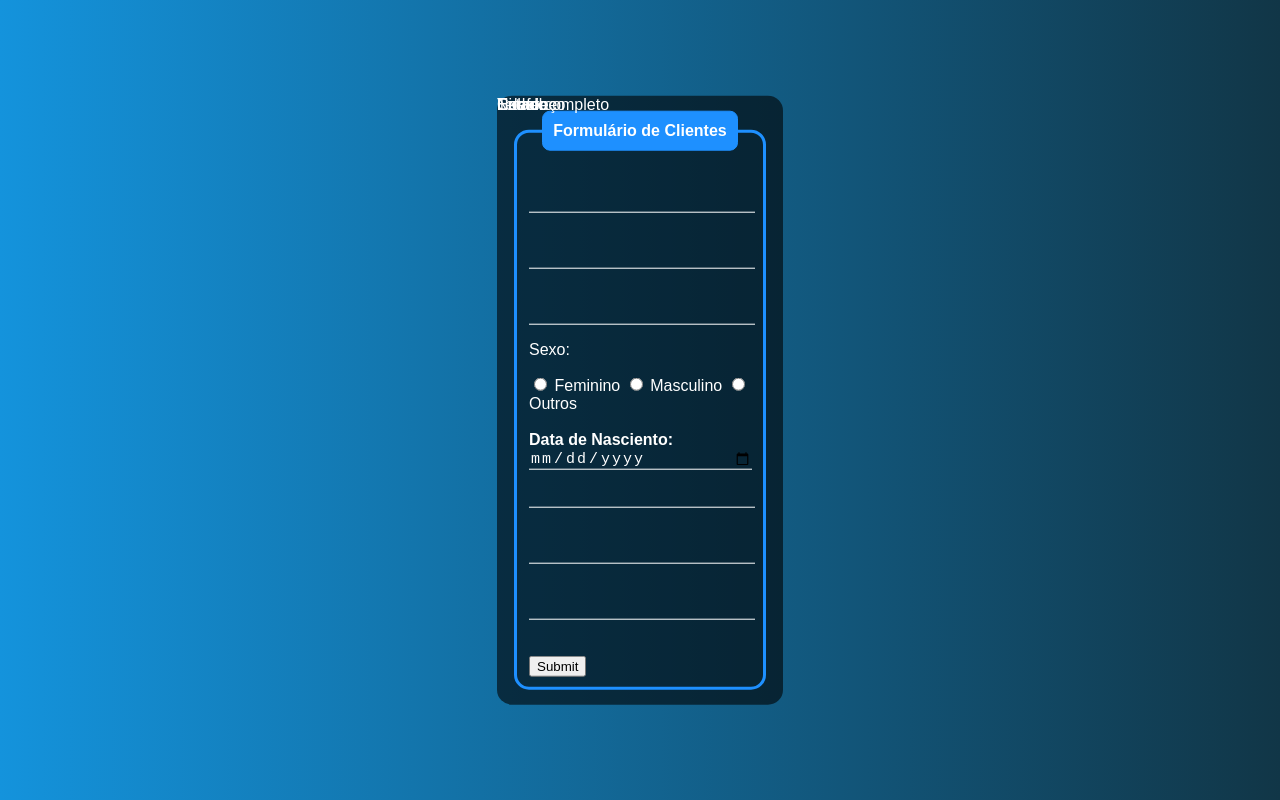
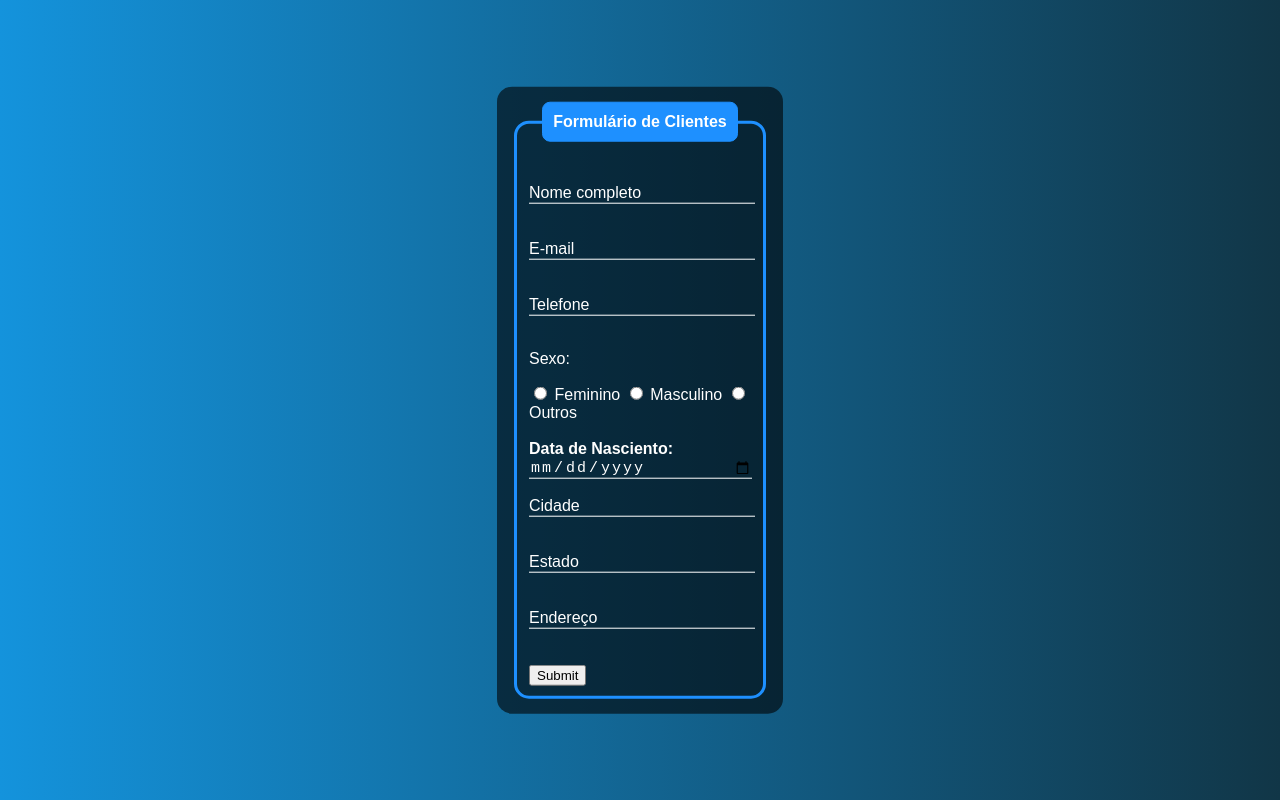
Before and after one commit to CRarly/Forms, a plain HTML site: page formulario.html in a window 1280 px wide. Drawn offline with Linux system fonts and the light colour scheme.

Commit message:
Update formulario.html

```diff
--- a/formulario.html
+++ b/formulario.html
@@ -47,8 +47,8 @@
             letter-spacing: 2px;
         }
         .labelInput{
-            position: absolute;
-            top: 0px;
+            position: relative;
+            top: -20px;
             left: 0px;
             pointer-events: none;
             transition: .5s;
@@ -56,7 +56,7 @@
         .inputUser:focus ~ .labelInput,
         .inputUser:valid ~ .labelInput {
             font-size: 12px;
-            top: -20px;
+            top: -40px;
             color: dodgerblue;
         }
     </style>
@@ -72,7 +72,7 @@
                    <label for="nome" class="labelInput">Nome completo</label>
                <br><br>
                <div class="inputBox">
-                   <input type="email" name="email" id="email" class="inputUser" required>
+                   <input type="text" name="email" id="email" class="inputUser" required>
                    <label for="email" class="labelInput">E-mail</label>
                <br><br>
                <div class="inputBox">
@@ -88,7 +88,7 @@
                <br><br>
                <div class="inputBox">
                    <label for="data_nascimento"><b>Data de Nasciento: </b></label>
-                   <input type="date" name="data_nascimento" id="data_nascimento" class="inputUser" required>
+                   <input type="date" name="data_nascimento" id="data_nascimento" class="inputUser" required pointer-events: none>
                <br><br>
                <div class="inputBox">
                    <input type="text" name="cidade" id="cidade" class="inputUser" required>
```
